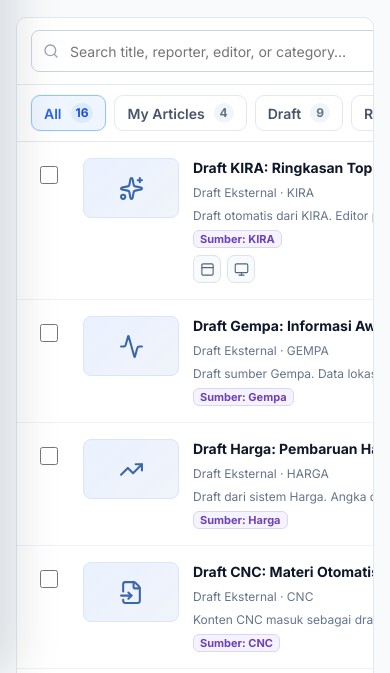
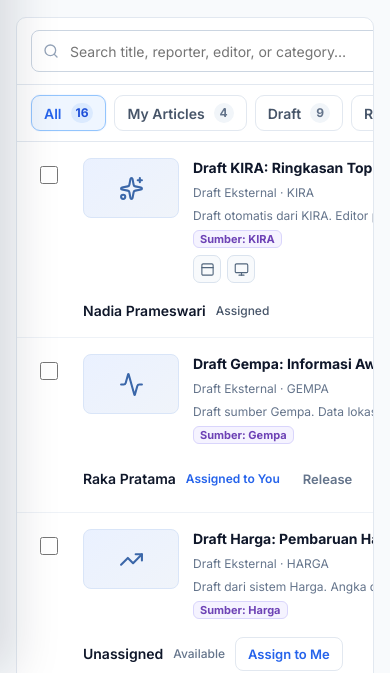
Before and after one commit to aviyansah-kly/newsroom, a plain HTML site: page articles.html in a window 390 px wide. Shown: the part 171-844 px from the top of the page. Drawn offline with nearby package versions, Linux system fonts and the light colour scheme.

Commit message:
fix(articles): preserve assignment access at tablet/mobile widths where owner column is hidden

```diff
--- a/styles/articles-external-pick.css
+++ b/styles/articles-external-pick.css
@@ -98,6 +98,32 @@ body.articles-page .article-filter-grid {
     display:block!important;
   }
 }
+/* The base Article List hides Reporter/Editor on <=1180px. External
+   drafts still require a visible ownership action on tablet and phone.
+   Place it in an explicit second grid line rather than squeezing article copy. */
+@media(max-width:1180px) {
+  body.articles-page .article-row.nr-external-draft .article-owner,
+  body.articles-page .article-row.nr-external-draft .article-reporter-cell {
+    display:flex!important;flex-direction:row;align-items:center;flex-wrap:wrap;
+    grid-column:2/-1;grid-row:2;
+    min-width:0;gap:4px 10px;padding:2px 0 0!important;
+    width:auto;max-width:100%;background:transparent;
+  }
+  body.articles-page .article-row.nr-external-draft .article-owner strong,
+  body.articles-page .article-row.nr-external-draft .article-reporter-cell strong {
+    width:auto;max-width:100%;margin:0;font-size:12px;line-height:18px;
+  }
+  body.articles-page .article-row.nr-external-draft .nr-assignment-state {
+    display:inline-flex;align-items:center;margin:0;
+    font-size:12px;line-height:18px;
+  }
+  body.articles-page .article-row.nr-external-draft .nr-external-pick {
+    display:inline-flex;min-height:34px;margin:0;
+  }
+  body.articles-page .article-row.nr-external-draft .nr-external-pick[hidden] {
+    display:none!important;
+  }
+}
 html[data-theme="dark"] body.articles-page .nr-external-thumb {
   background:linear-gradient(140deg,#29354b,#252a34);border-color:#3b4d67;color:#a4c6ff;
 }
```
